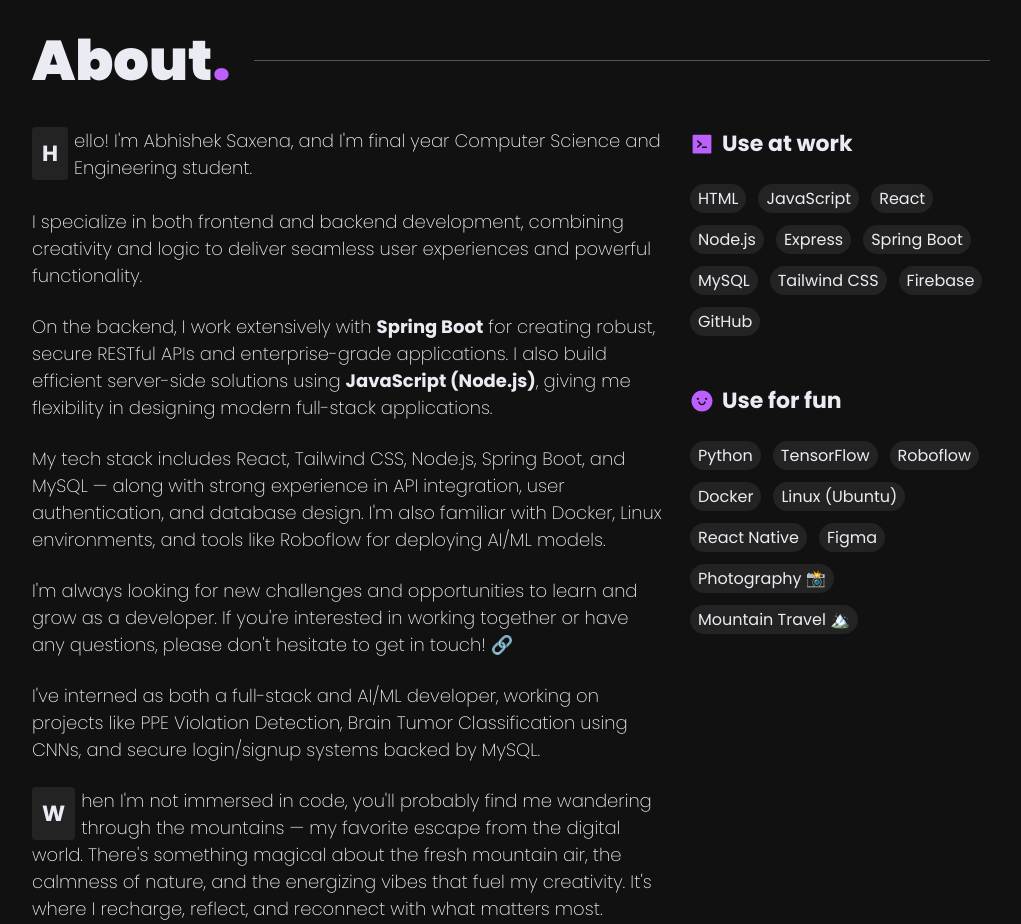
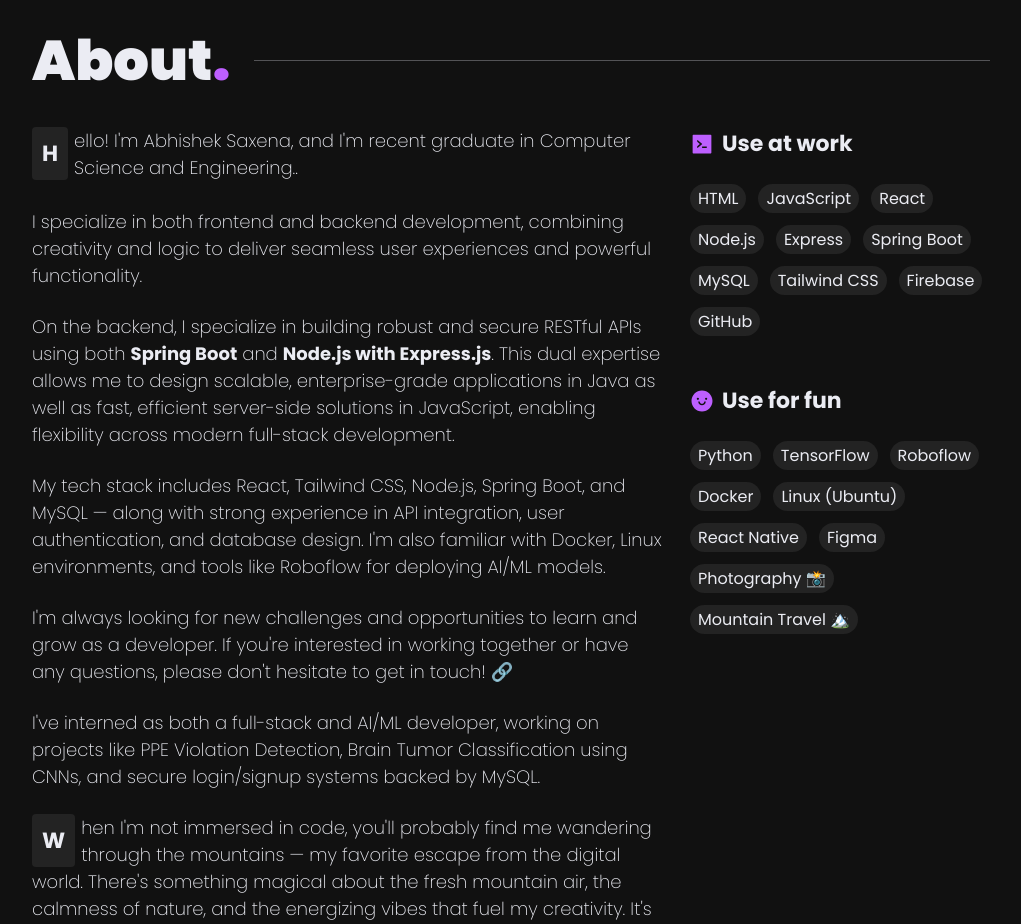
Before and after one commit to abhisheksaxenaAS/Portfolio-1.0, a Next.js app: page / in a window 1280 px wide. Shown: the part 960-1884 px from the top of the page, without its empty margins (159-1180 px from the left). Built offline with nearby package versions, Linux system fonts and the light colour scheme.

Commit message:
Update About.tsx
about updated...

```diff
--- a/components/home/about/About.tsx
+++ b/components/home/about/About.tsx
@@ -13,17 +13,18 @@
         <div>
           <Reveal>
             <p className={`${styles.aboutText} ${styles.highlightFirstLetter}`}>
-              Hello! I&apos;m Abhishek Saxena, and I&apos;m final year Computer Science and Engineering student.
+              Hello! I&apos;m Abhishek Saxena, and I&apos;m recent graduate in Computer Science and Engineering..
               <br /><br />
               I specialize in both frontend and backend development, combining creativity and logic to deliver seamless user experiences and powerful functionality.
             </p>
           </Reveal>
 
-          <Reveal>
-            <p className={styles.aboutText}>
-              On the backend, I work extensively with <strong>Spring Boot</strong> for creating robust, secure RESTful APIs and enterprise-grade applications. I also build efficient server-side solutions using <strong>JavaScript (Node.js)</strong>, giving me flexibility in designing modern full-stack applications.
-            </p>
-          </Reveal>
+         <Reveal>
+           <p className={styles.aboutText}>
+             On the backend, I specialize in building robust and secure RESTful APIs using both <strong>Spring Boot</strong> and <strong>Node.js with Express.js</strong>. This dual expertise allows me to design scalable, enterprise-grade applications in Java as well as fast, efficient server-side solutions in JavaScript, enabling flexibility across modern full-stack development.
+           </p>
+         </Reveal>
+
 
           <Reveal>
             <p className={styles.aboutText}>
```
